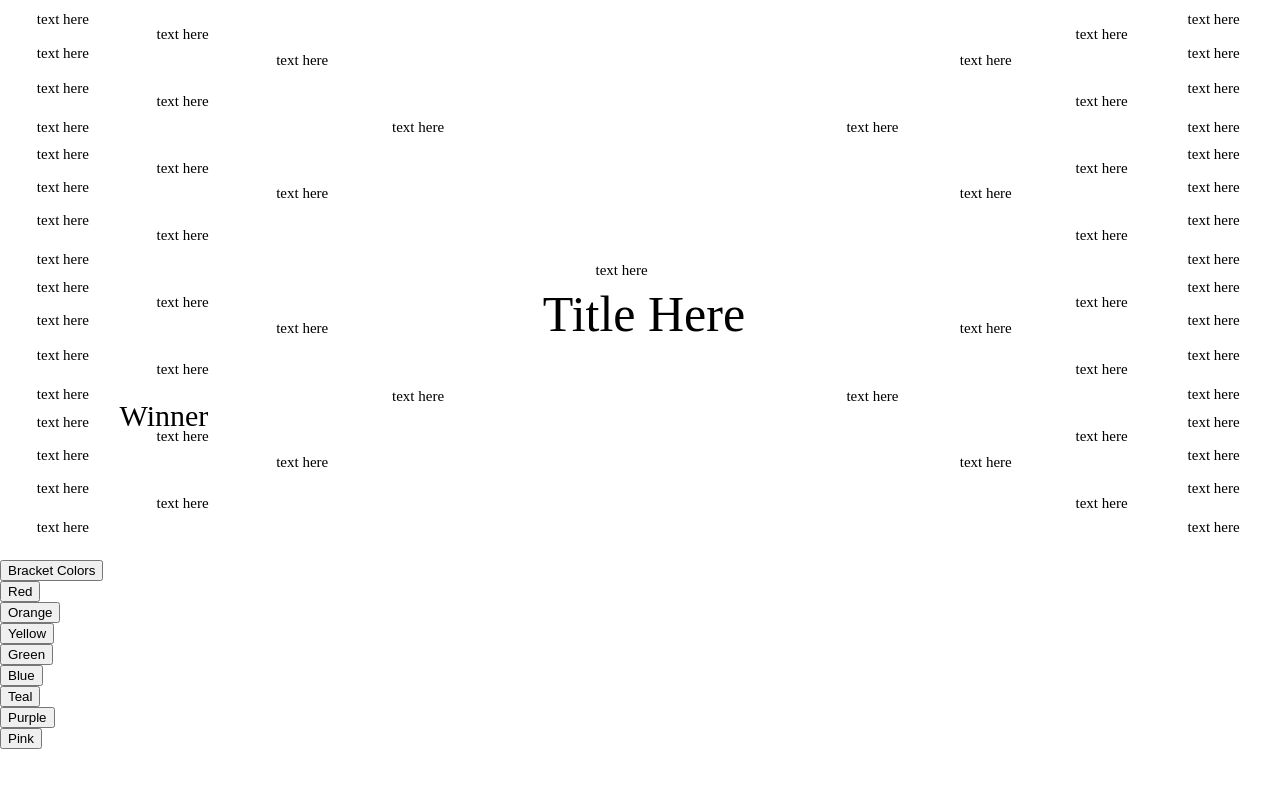
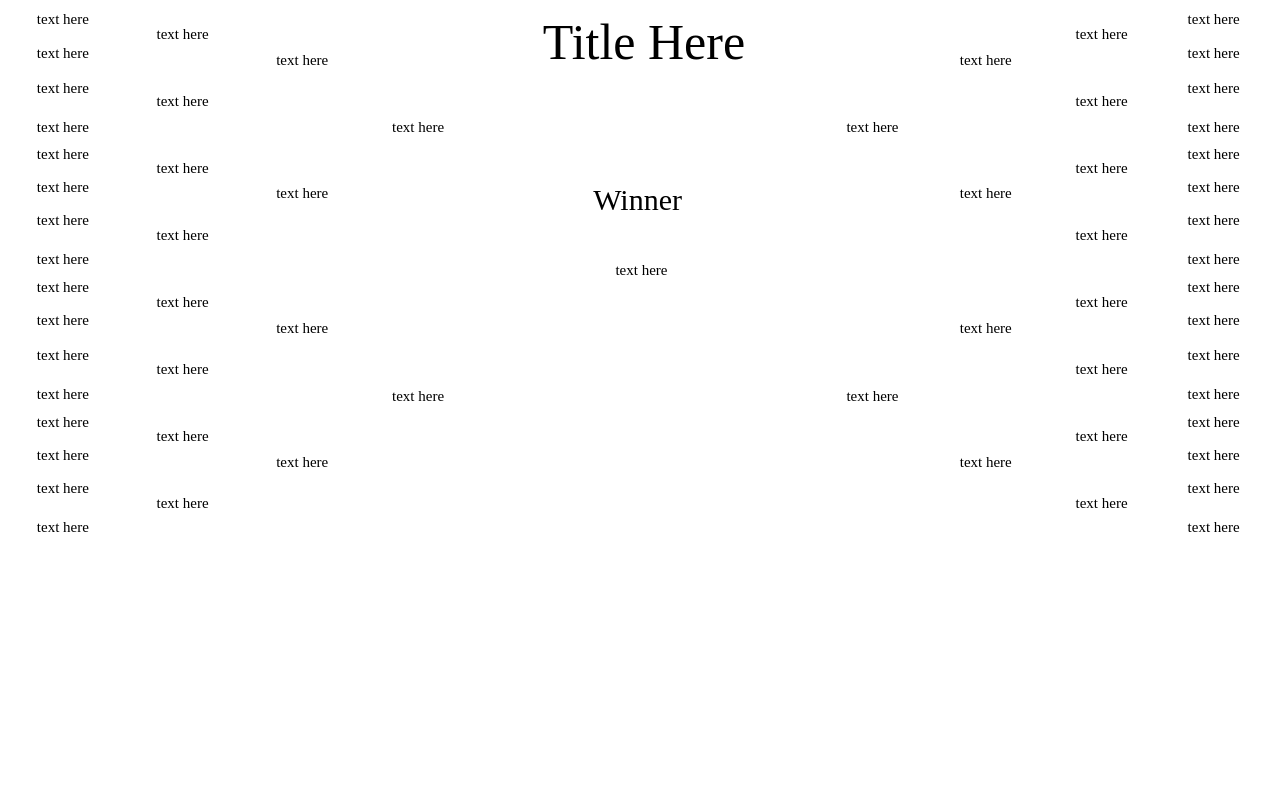
Before and after one commit to aseto1/Tournament-Brackets, a plain HTML site: page index.html in a window 1280 px wide. Drawn offline with Linux system fonts and the light colour scheme.

Commit message:
Update index.html

```diff
--- a/index.html
+++ b/index.html
@@ -9,11 +9,14 @@
 </head>
 
 <body>
-    <div class = "title"; style = "position:absolute;bottom:454px">
+    <div class = "title"; style = "position:absolute;">
       <form>
         <input type = "text" placeholder="Title Here">
     </form>
   </div>
+
+
+
 <div id = "picture">
   <div class = "bg-container">
 
@@ -21,11 +24,6 @@
 </div>
   <script src="script.js"></script>
 
- <div class = "winner"; style = "position:absolute;bottom:364px">
-      <form>
-        <input type = "text" placeholder="Winner">
-    </form>
-  </div>
 
 <!--0000000000000000000000000000000000000000000000000000000000-->
 
@@ -248,9 +246,17 @@
 <!--0000000000000000000000000000000000000000000000000000000000-->
 <div class = "column5">
   <!--5th round 1 box-->
-  <div class = "text-box4"; style = "position:absolute;bottom:278px">
+  <div class = "text-box5"; style = "position:absolute;bottom:278px">
     <form>
         <input type = "text" placeholder="text here">
+    </form>
+  </div>
+</div>
+
+<div class = "column10">
+  <div class = "winner"; style = "position:absolute; bottom:340px">
+      <form>
+        <input type = "text" placeholder="Winner">
     </form>
   </div>
 </div>
@@ -488,19 +494,5 @@
 
  </div>
 
-<div class="dropdown">
-  <button class="dropbtn">Bracket Colors</button>
-  <div class="dropdown-content">
-    <button onclick = "red()" id = "demo">Red</button> <br>
-    <button onclick = "orange()" id = "demo">Orange</button> <br>
-    <button onclick = "yellow()" id = "demo">Yellow</button> <br>
-    <button onclick = "green()" id = "demo">Green</button><br>
-    <button onclick = "blue()" id = "demo">Blue</button><br>
-    <button onclick = "teal()" id = "demo">Teal</button><br>
-    <button onclick = "purple()" id = "demo" >Purple</button><br>
-    <button onclick = "pink()" id = "demo">Pink</button><br>
-  </div>
-</div>
-</body>
-
+  </body>
 </html>
```
